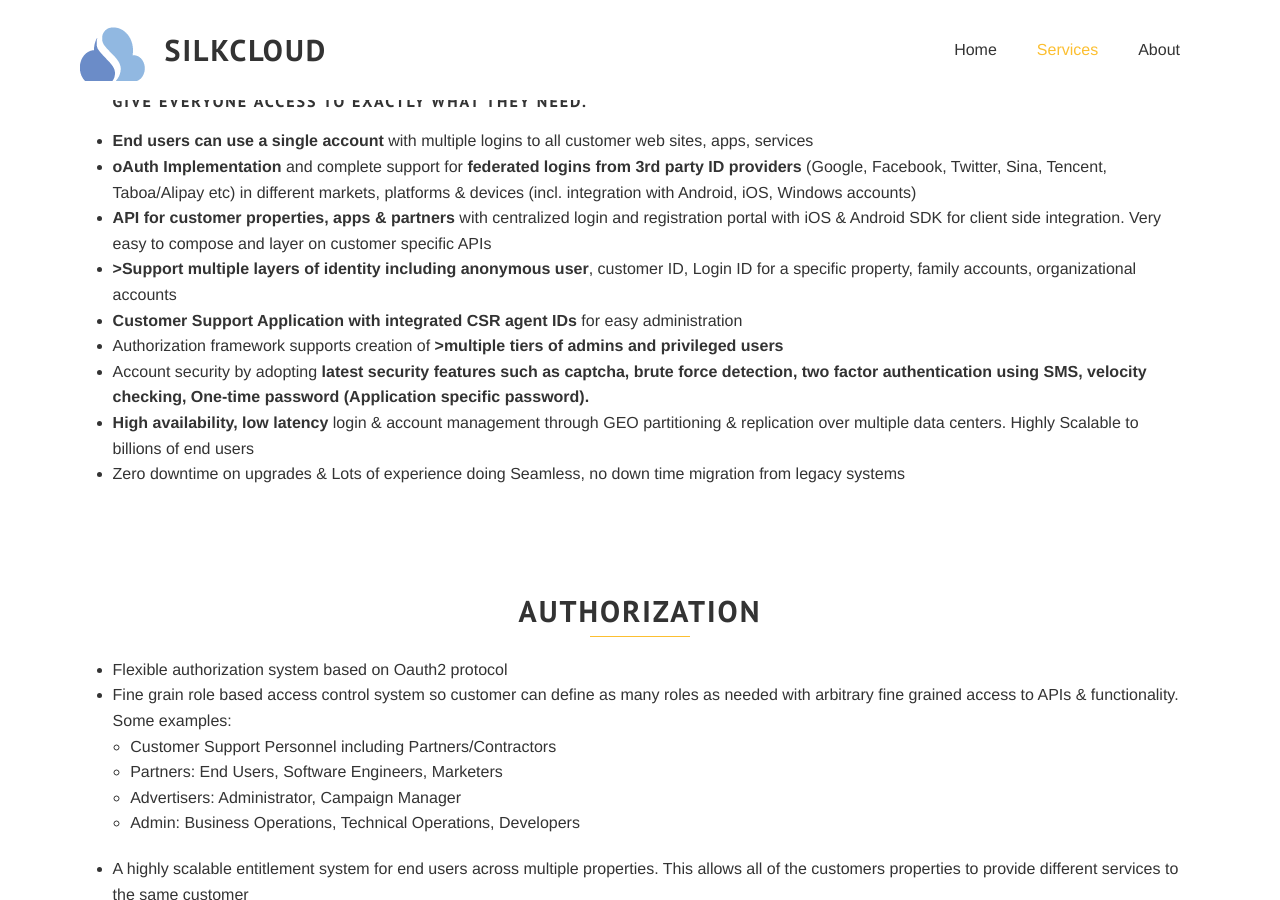
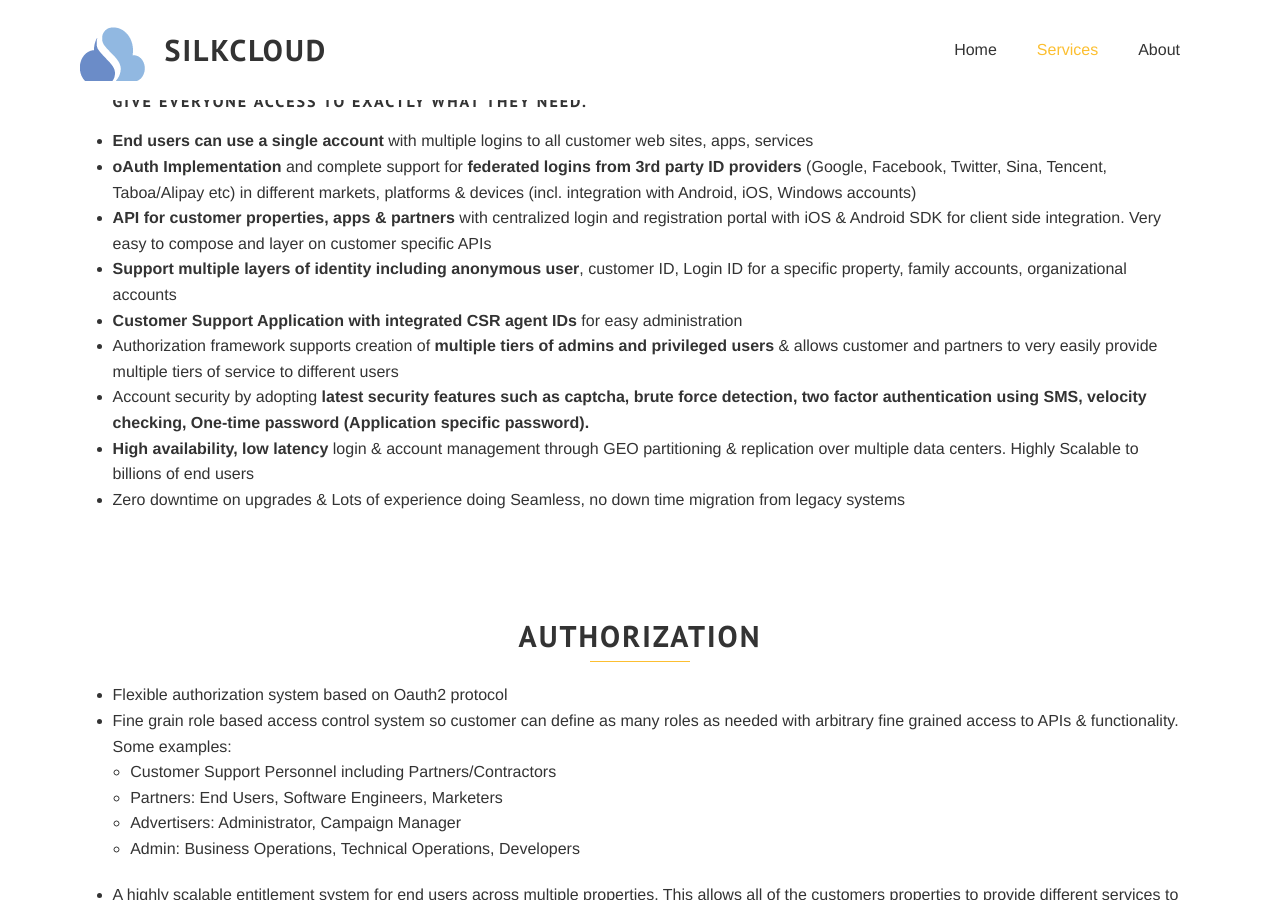
Before and after one commit to jrgallelli/jrgallelli.github.io, a Jekyll site: the page built from services.html, in a window 1280 px wide and 900 px high, scrolled down 966 px. Built offline with Jekyll 4.4.1, drawn with Linux system fonts in a browser that asks for light colours; some web fonts are replaced; Markdown is read by kramdown in place of the engine named in the settings.

Commit message:
Update services.html

```diff
--- a/services.html
+++ b/services.html
@@ -23,9 +23,9 @@ section_id: services
  <li><b>End users can use a single account </b> with multiple logins to all customer web sites, apps, services </li>
  <li><b>oAuth Implementation</b> and complete support for <b>federated logins from 3rd party ID providers</b> (Google, Facebook, Twitter, Sina, Tencent, Taboa/Alipay etc) in different markets, platforms & devices (incl. integration with Android, iOS, Windows accounts)</li>
  <li><b> API for customer properties, apps & partners </b>with centralized login and registration portal with iOS & Android SDK for client side integration. Very easy to compose and layer on customer specific APIs</li>
- <li><b>>Support multiple layers of identity including anonymous user</b>, customer ID, Login ID for a specific property, family accounts, organizational accounts</li>
+ <li><b>Support multiple layers of identity including anonymous user</b>, customer ID, Login ID for a specific property, family accounts, organizational accounts</li>
  <li><b>Customer Support Application with integrated CSR agent IDs</b> for easy administration</li>
- <li>Authorization framework supports creation of <b>>multiple tiers of admins and privileged users</b & allows customer and partners to very easily provide multiple tiers of service to different users</li>
+ <li>Authorization framework supports creation of <b>multiple tiers of admins and privileged users</b> & allows customer and partners to very easily provide multiple tiers of service to different users</li>
  <li>Account security by adopting <b>latest security features such as captcha, brute force detection, two factor authentication using SMS, velocity checking, One-time password (Application specific password).</b></li>
  <li><b>High availability, low latency</b> login & account management through GEO partitioning & replication over multiple data centers. Highly Scalable to billions of end users</li>
  <li><b></b>Zero downtime on upgrades </b> & Lots of experience doing Seamless, <b></b>no down time migration</b> from legacy systems</li>
```
